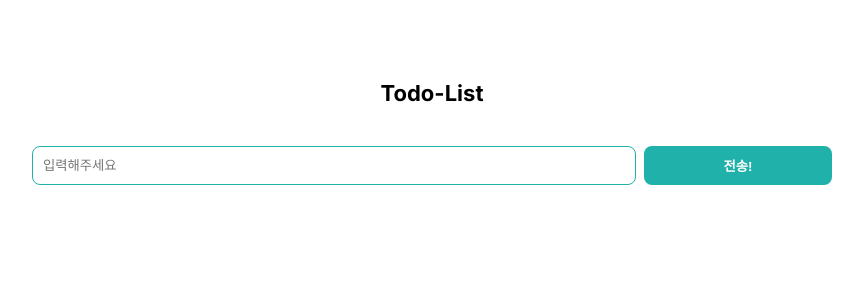
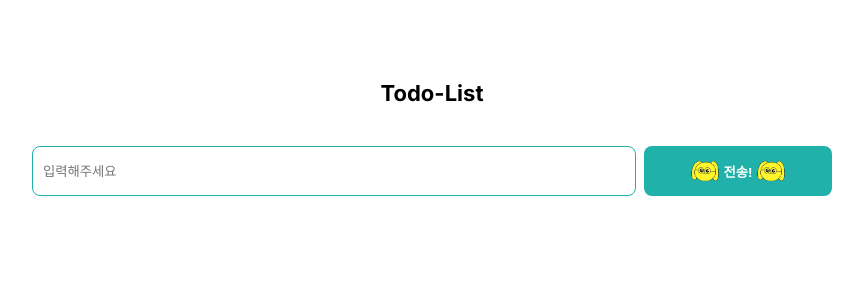
Before and after one commit to na-yujin/Todo-List, a Next.js app: page / in a window 1280 px wide. Shown: the top 300 px of the page, without its empty margins (208-1071 px from the left). Built offline with nearby package versions, Linux system fonts and the light colour scheme.

Commit message:
test message

```diff
--- a/src/app/dashboard/todoList/page.tsx
+++ b/src/app/dashboard/todoList/page.tsx
@@ -1,6 +1,7 @@
 'use client';
 import styled from 'styled-components';
 import React, { useEffect, useState } from 'react';
+import Image from 'next/image';
 
 type TodoList = { id: number; text: string };
 export default function TodoListPage() {
@@ -16,7 +17,6 @@ export default function TodoListPage() {
     if (todo === '') {
       return;
     }
-    // setTodos((currentArray) => [todo, ...currentArray]);
     setTodos([{ id: listId, text: todo }, ...todos]);
     setListId((listId) => listId + 1);
     reset();
@@ -47,7 +47,21 @@ export default function TodoListPage() {
                 placeholder="입력해주세요"
                 onChange={onChange}
               />
-              <Button>전송!</Button>
+              <Button>
+                <Image
+                  src="/gosim.png"
+                  width={30}
+                  height={30}
+                  alt="Picture of the author"
+                />
+                <div>전송!</div>
+                <Image
+                  src="/gosim.png"
+                  width={30}
+                  height={30}
+                  alt="Picture of the author"
+                />
+              </Button>
             </InputWrapper>
             <div>
               <ContentItemWrapper style={{ listStyle: 'none' }}>
@@ -113,6 +127,15 @@ const Button = styled.button`
   flex-grow: 1;
   width: 0;
   cursor: pointer;
+  display: flex;
+  justify-content: center;
+  align-items: center;
+  gap: 4px;
+  transition: 0.3s all;
+
+  &:active {
+    background: #179892;
+  }
 `;
 const ContentItemWrapper = styled.div`
   display: flex;
```
Also changed, not shown: public/gosim.png (added).
